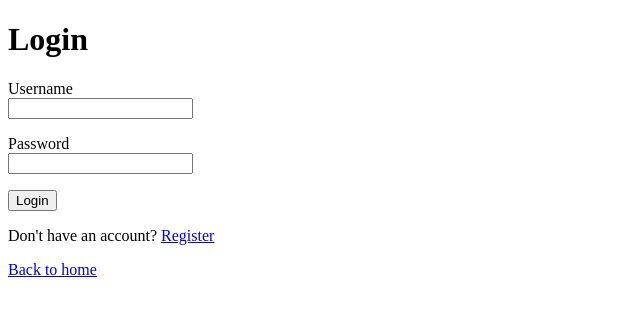
After one commit to Liza101111/ICS0027-Web-Application-Security, a Flask app: page /login in a window 1280 px wide. The commit adds this page. Shown: the top 316 px of the page, without its empty margins (0-640 px from the left). Run offline with Flask 3, Linux system fonts and the light colour scheme.

Commit message:
Add secure login and logout with Flask-Login

```diff
--- a/secure-file-vault/app.py
+++ b/secure-file-vault/app.py
@@ -1,10 +1,19 @@
 import os
+from datetime import timedelta
 
+from argon2 import PasswordHasher
+from argon2.exceptions import VerifyMismatchError
 from dotenv import load_dotenv
-from flask import Flask, render_template, flash, redirect, url_for
-from argon2 import PasswordHasher
+from flask import Flask, flash, redirect, render_template, session, url_for
+from flask_login import (
+    LoginManager,
+    current_user,
+    login_required,
+    login_user,
+    logout_user,
+)
 
-from forms import RegistrationForm
+from forms import LoginForm, LogoutForm, RegistrationForm
 from models import User, db
 
 load_dotenv()
@@ -15,12 +24,27 @@ app.config["SECRET_KEY"] = os.getenv("SECRET_KEY")
 app.config["SQLALCHEMY_DATABASE_URI"] = "sqlite:///secure_file_vault.db"
 app.config["SQLALCHEMY_TRACK_MODIFICATIONS"] = False
 
+app.config["SESSION_COOKIE_HTTPONLY"] = True
+app.config["SESSION_COOKIE_SAMESITE"] = "Lax"
+app.config["SESSION_COOKIE_SECURE"] = False
+app.config["PERMANENT_SESSION_LIFETIME"] = timedelta(minutes=30)
+
 db.init_app(app)
+
 password_hasher = PasswordHasher()
+
+login_manager = LoginManager()
+login_manager.init_app(app)
+login_manager.login_view = "login"
+
+@login_manager.user_loader
+def load_user(user_id):
+    return db.session.get(User, int(user_id))
 
 @app.route('/')
 def home():
-    return render_template('index.html')
+    logout_form = LogoutForm()
+    return render_template("index.html", logout_form=logout_form)
 
 @app.route("/register", methods=["GET", "POST"])
 def register():
@@ -50,5 +74,50 @@ def register():
 
     return render_template("register.html", form=form)
 
+@app.route("/login", methods=["GET", "POST"])
+def login():
+    if current_user.is_authenticated:
+        return redirect(url_for("home"))
+
+    form = LoginForm()
+
+    if form.validate_on_submit():
+        user = User.query.filter_by(
+            username=form.username.data
+        ).first()
+
+        if user:
+            try:
+                password_hasher.verify(
+                    user.password_hash,
+                    form.password.data
+                )
+
+                session.clear()
+                login_user(user)
+                session.permanent = True
+
+                flash("Login successful.")
+                return redirect(url_for("home"))
+
+            except VerifyMismatchError:
+                pass
+
+        flash("Invalid username or password.")
+
+    return render_template("login.html", form=form)
+
+@app.route("/logout", methods=["POST"])
+@login_required
+def logout():
+    form = LogoutForm()
+
+    if form.validate_on_submit():
+        logout_user()
+        session.clear()
+        flash("You have been logged out.")
+
+    return redirect(url_for("home"))
+
 if __name__ == '__main__':
     app.run(debug=True)
--- a/secure-file-vault/forms.py
+++ b/secure-file-vault/forms.py
@@ -21,3 +21,20 @@ class RegistrationForm(FlaskForm):
     )
 
     submit = SubmitField("Register")
+
+class LoginForm(FlaskForm):
+    username = StringField(
+        "Username",
+        validators=[DataRequired()]
+    )
+
+    password = PasswordField(
+        "Password",
+        validators=[DataRequired()]
+    )
+
+    submit = SubmitField("Login")
+
+
+class LogoutForm(FlaskForm):
+    submit = SubmitField("Logout")
--- /dev/null
+++ b/secure-file-vault/templates/login.html
@@ -0,0 +1,48 @@
+<!DOCTYPE html>
+<html lang="en">
+<head>
+    <meta charset="UTF-8">
+    <meta name="viewport" content="width=device-width, initial-scale=1.0">
+    <title>Login - Secure File Vault</title>
+</head>
+<body>
+
+    <h1>Login</h1>
+
+    {% with messages = get_flashed_messages() %}
+        {% if messages %}
+            {% for message in messages %}
+                <p>{{ message }}</p>
+            {% endfor %}
+        {% endif %}
+    {% endwith %}
+
+    <form method="POST">
+        {{ form.hidden_tag() }}
+
+        <p>
+            {{ form.username.label }}<br>
+            {{ form.username() }}
+        </p>
+
+        <p>
+            {{ form.password.label }}<br>
+            {{ form.password() }}
+        </p>
+
+        <p>
+            {{ form.submit() }}
+        </p>
+    </form>
+
+    <p>
+        Don't have an account?
+        <a href="{{ url_for('register') }}">Register</a>
+    </p>
+
+    <p>
+        <a href="{{ url_for('home') }}">Back to home</a>
+    </p>
+
+</body>
+</html>
```
Also changed, not shown: secure-file-vault/templates/index.html (+22 -3 lines).
